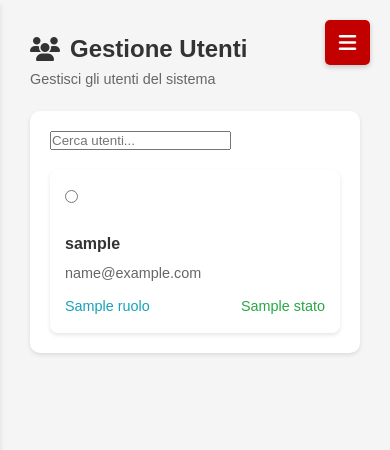
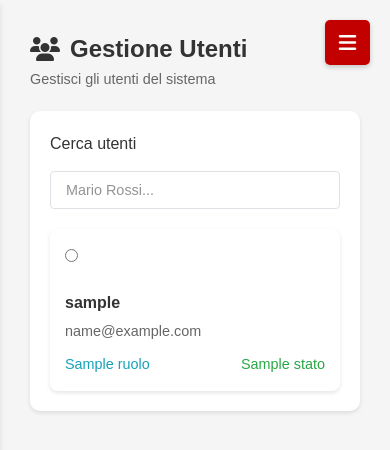
Before and after one commit to AiREdward/TecWebz25, a PHP site: template views/AdminView.php in a window 390 px wide. Shown: the top 450 px of the page. Run offline with PHP 8.4, Linux system fonts and the light colour scheme; the template is opened without the code that fills it: most values are stand-ins (such as "Sample title", 1, 10 or a date in 2020).

Commit message:
style(admin): improve accessibility and responsiveness of search input
Add visible label and aria-label to search input for better accessibility. Refactor CSS to enhance responsiveness and add high-contrast mode support. Remove unnecessary overlay div.

```diff
--- a/assets/css/adminStyle.css
+++ b/assets/css/adminStyle.css
@@ -161,6 +161,26 @@ body {
 
 #filter-group {
     display: flex;
+    flex-direction: column;
+    align-items: flex-start;
+    gap: 8px;
+    width: 100%;
+}
+
+.search-label-visible {
+    font-weight: 500;
+    color: var(--text-color);
+    margin-bottom: 4px;
+    align-self: flex-start;
+}
+
+#search-users {
+    padding: 10px 15px;
+    border: 1px solid var(--gray-300);
+    border-radius: 4px;
+    width: 100%;
+    font-size: 0.9rem;
+    transition: var(--transition);
 }
 
 .products-grid {
@@ -605,6 +625,70 @@ body {
     border-radius: 5px;
 }
 
+#search-users:focus {
+    border-color: var(--primary-color);
+    outline: none;
+    box-shadow: 0 0 0 2px rgba(195, 0, 0, 0.1);
+}
+
+#search-users::placeholder {
+    color: var(--text-light);
+    opacity: 0.7;
+}
+
+#filter-group {
+    display: flex;
+    align-items: center;
+    gap: 10px;
+    width: 100%;
+}
+
+#search-users:focus-visible {
+    color: var(--primary-color);
+    outline: none;
+    box-shadow: 0 0 0 2px rgba(195, 0, 0, 0.1);
+}
+
+.search-label {
+    position: relative;
+    width: 1px;
+    height: 1px;
+    padding: 0;
+    margin: -1px;
+    overflow: hidden;
+    clip: rect(0, 0, 0, 0);
+    white-space: nowrap;
+    border: 0;
+}
+
+/* Miglioramenti per la responsività */
+@media (max-width: 768px) {
+    #search-users {
+        max-width: none;
+        width: 100%;
+    }
+
+    #action-bar {
+        flex-direction: column;
+        gap: 15px;
+    }
+
+    #filter-group {
+        width: 100%;
+    }
+}
+
+/* Stato di alto contrasto per accessibilità */
+@media (forced-colors: active) {
+    #search-users {
+        border: 2px solid CanvasText;
+    }
+
+    #search-users:focus {
+        outline: 2px solid Highlight;
+    }
+}
+
 .product-grid {
     width: 100%;
     display: flex;
--- a/views/AdminView.php
+++ b/views/AdminView.php
@@ -17,9 +17,6 @@
     <button id="hamburger-btn">
         <i class="fas fa-bars"></i>
     </button>
-
-    <!-- Overlay per chiudere il menu quando si clicca fuori -->
-    <div id="overlay"></div>
 
     <main id="admin-container">
         <nav id="sidebar">
@@ -43,7 +40,8 @@
                 <article class="card">
                     <div id="action-bar">
                         <div id="filter-group">
-                            <input type="search" id="search-users" placeholder="Cerca utenti...">
+                            <label for="search-users" class="search-label-visible">Cerca utenti</label>
+                            <input type="search" id="search-users" placeholder="Mario Rossi..." aria-label="Cerca utenti">
                         </div>
                     </div>
                     <div class="users-list" id="users-list">
```
